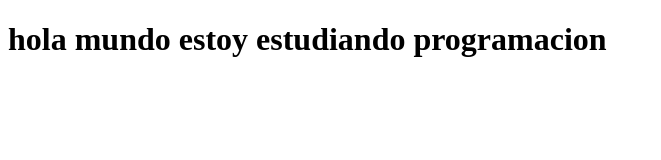
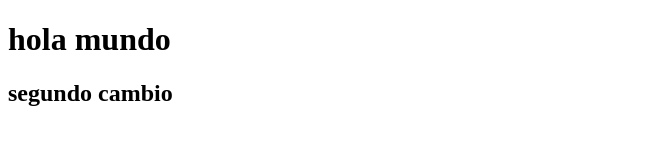
Before and after one commit to Gatica12233/Proyecto_front_UTN, a plain HTML site: page index.html in a window 1280 px wide. Shown: the whole page, without its empty margins (0-661 px from the left). Drawn offline with Linux system fonts and the light colour scheme.

Commit message:
este es mi segundo commit

```diff
--- a/index.html
+++ b/index.html
@@ -7,8 +7,8 @@
     <title>Document</title>
 </head>
 <body>
-    <h1>hola mundo estoy estudiando programacion
+    <h1>hola mundo</h1>
+<h2>segundo cambio</h2>
 
-    </h1>
 </body>
 </html>
```
